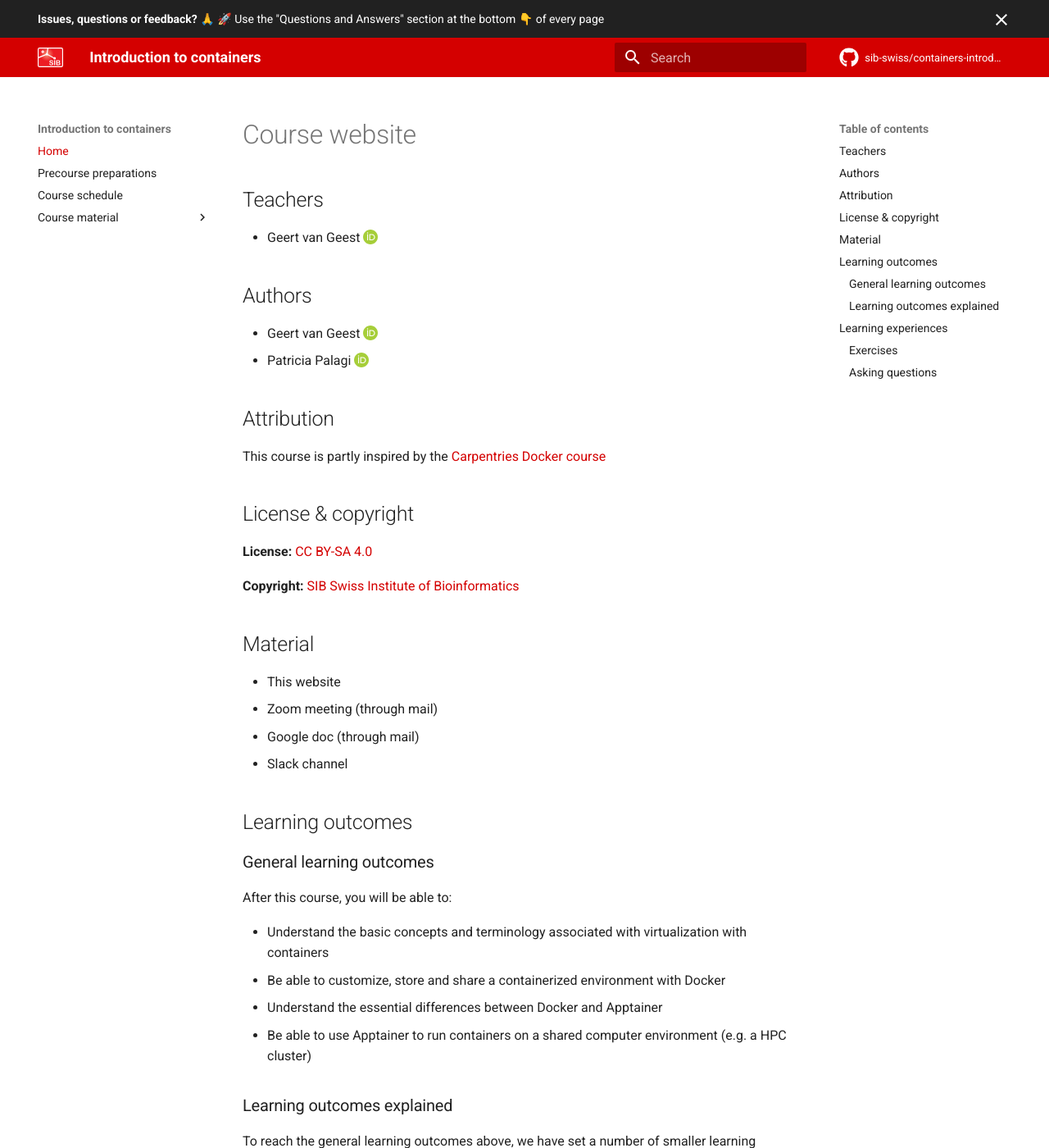
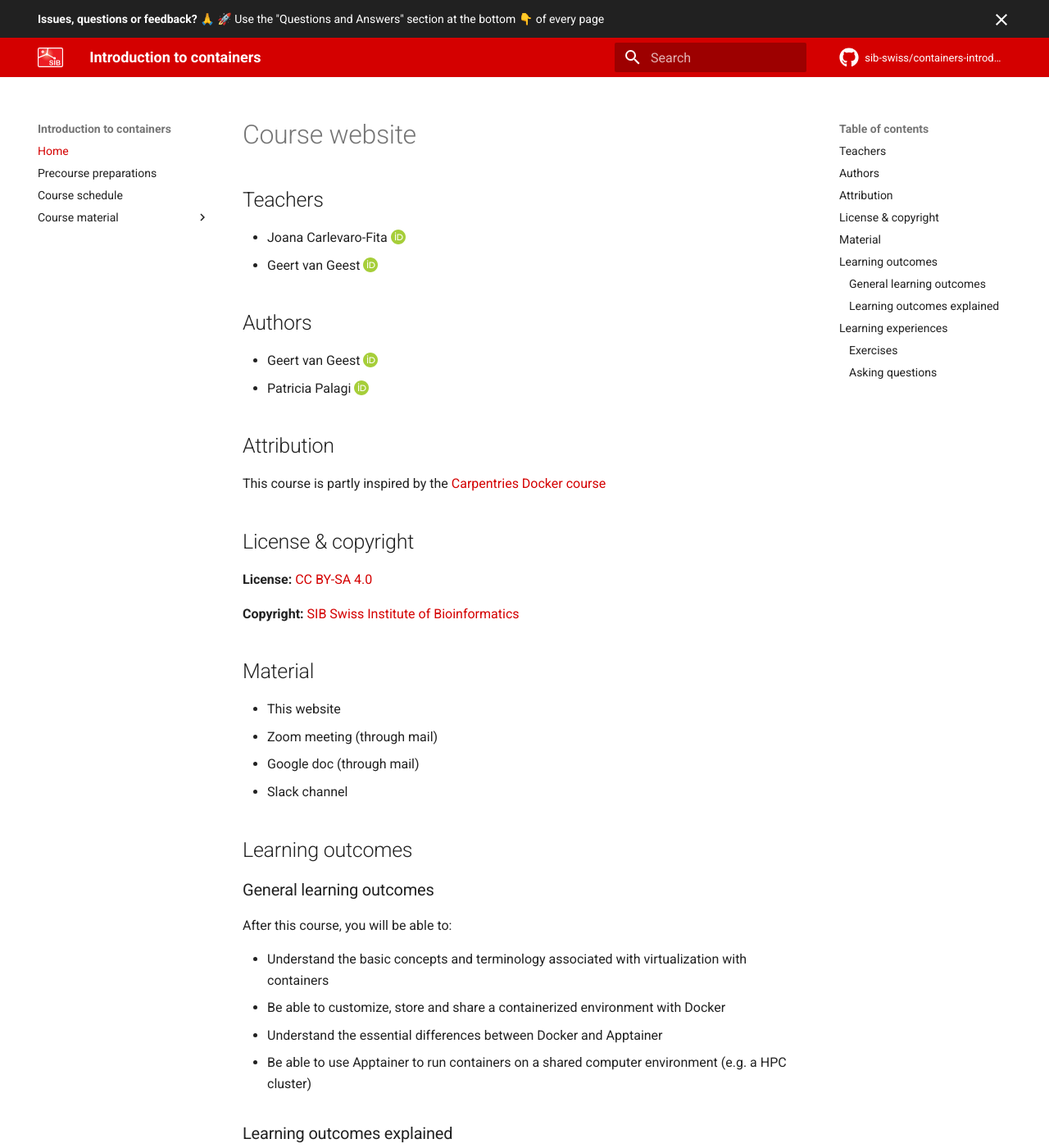
Before and after one commit to sib-swiss/containers-introduction-training, an MkDocs documentation site: the page built from docs/index.md, in a window 1280 px wide and 1400 px high. Shown: the whole window at 82% size. Built offline with MkDocs 1.6.1 and Material for MkDocs 9.7.7, drawn with Linux system fonts in a browser that asks for light colours; comment, search, counter and statistics services are not loaded; the version menu is left out.

Commit message:
updates authorship

```diff
--- a/docs/index.md
+++ b/docs/index.md
@@ -2,6 +2,7 @@
 
 ## Teachers
 
+- Joana Carlevaro-Fita [:custom-orcid:](https://orcid.org/0000-0002-1674-2055)
 - Geert van Geest [:custom-orcid:](https://orcid.org/0000-0002-1561-078X)
 
 ## Authors
```
Also changed, not shown: .zenodo.json.
